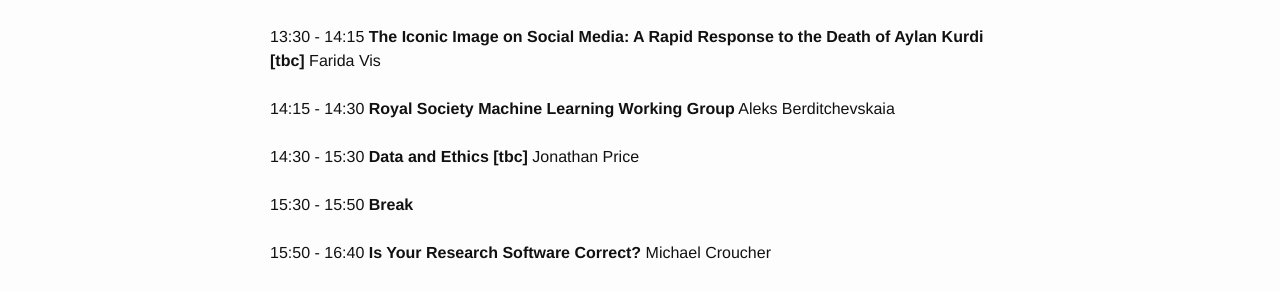
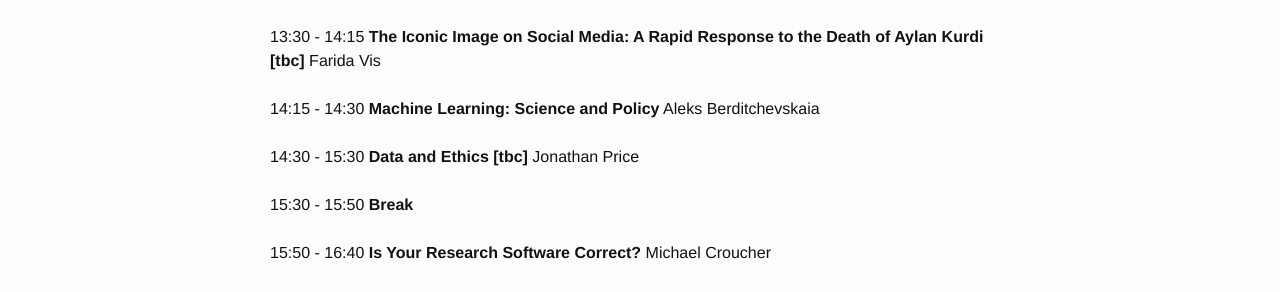
Before and after one commit to sods/das2015, a Jekyll site: the page built from _posts/2015-12-16-day-1.md, in a window 1280 px wide. Shown: the part 818-1110 px from the top of the page. Built offline with Jekyll 4.4.1, drawn with Linux system fonts in a browser that asks for light colours.

Commit message:
Updated name of Aleks talk

```diff
--- a/_posts/2015-12-16-day-1.md
+++ b/_posts/2015-12-16-day-1.md
@@ -53,7 +53,7 @@ talks:
   speaker: "Farida Vis"
   start: "13:30"
   end: "14:15"
-- title: "Royal Society Machine Learning Working Group"
+- title: "Machine Learning: Science and Policy"
   speaker: Aleks Berditchevskaia
   start: "14:15"
   end: "14:30"
```
